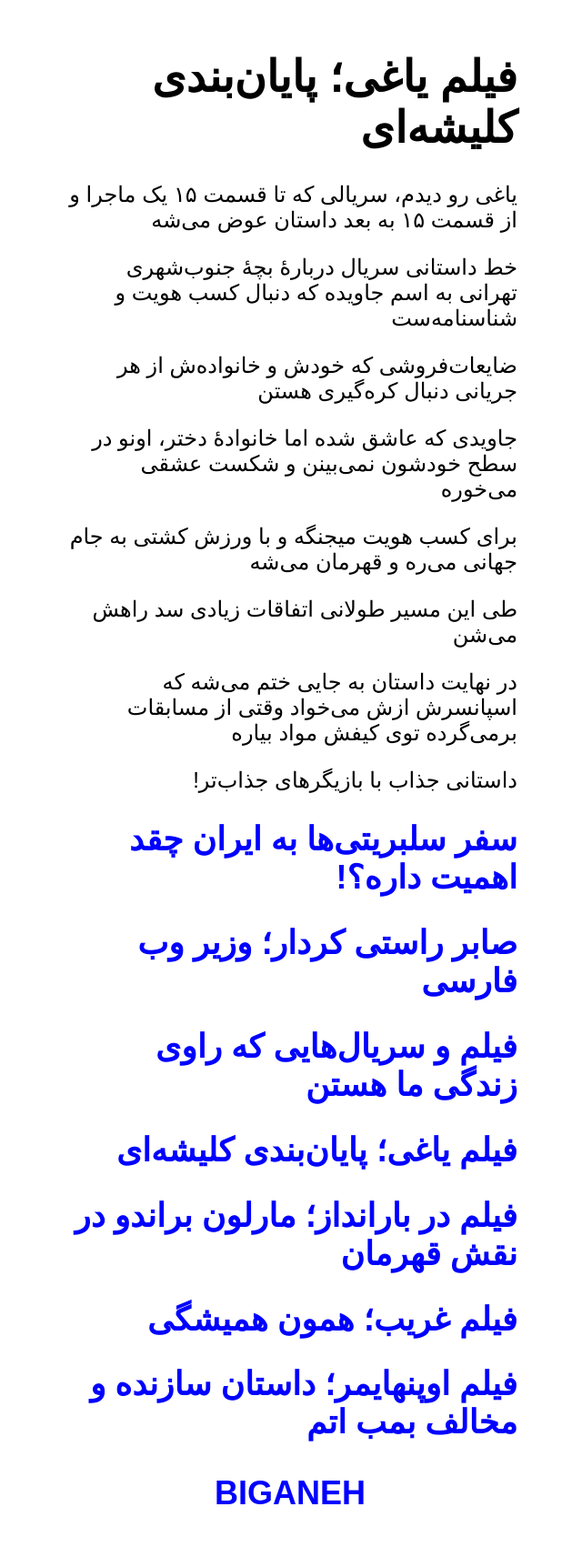
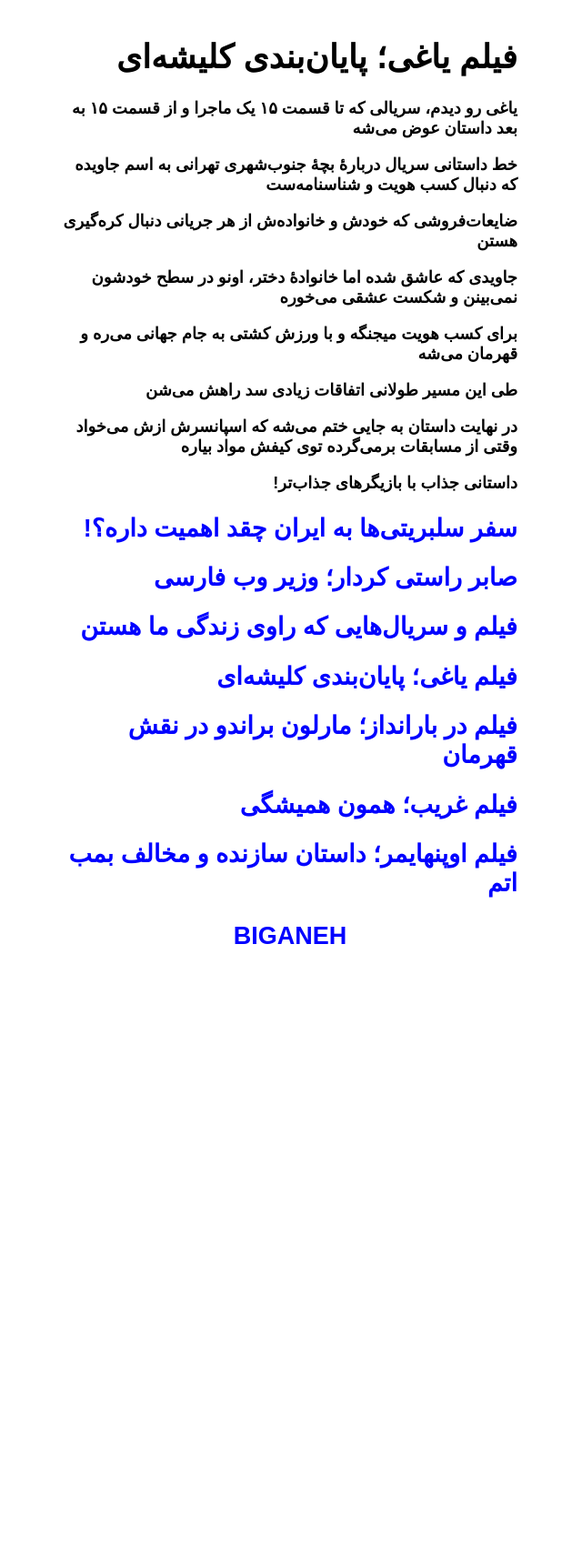
Before and after one commit to darkblog/darkblog.github.io, a Jekyll site: the page built from _posts/2023-8-19-4.md, in a window 1280 px wide. Shown: the whole page at 91% size, without its empty margins (321-961 px from the left). Built offline with Jekyll 4.4.1, drawn with Linux system fonts in a browser that asks for light colours; after the commit the page ends 1090 px from its top, so only the background shows below that.

Commit message:
Update post.html

```diff
--- a/_layouts/post.html
+++ b/_layouts/post.html
@@ -7,7 +7,7 @@
 <head>
 <title>{{ page.title }}</title>
 <meta name="viewport" content="width=device-width">
-<style>body{font-family:sans-serif;font-size:x-large;margin:auto;padding:1em;max-width:500px}a{text-decoration:none;color:blue}.center{text-align:center}</style>
+<style>body{font-family:sans-serif;font-size:large;font-weight:bold;margin:auto;padding:1em;max-width:500px}a{text-decoration:none;color:blue}.center{text-align:center}</style>
 </head>
 <body>
 <h1>{{ page.title }}</h1>
```
